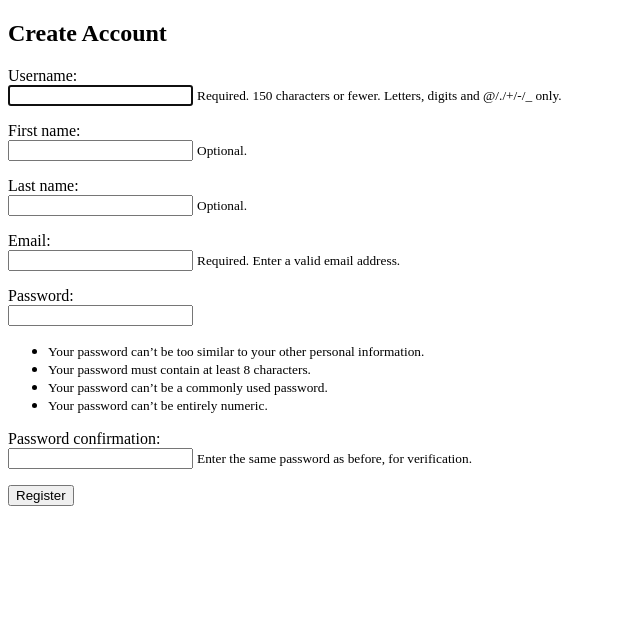
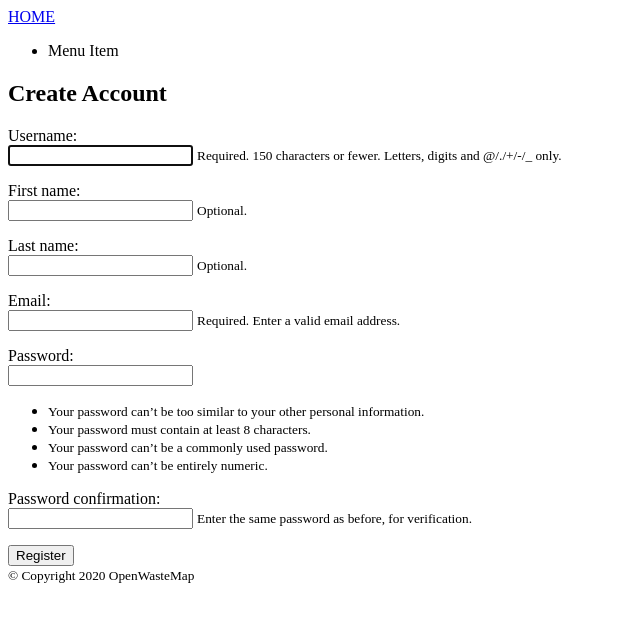
Before and after one commit to benbuc/OpenWasteMap, a Django app: page /accounts/register/ in a window 1280 px wide. Shown: the top 622 px of the page, without its empty margins (0-640 px from the left). Run offline with Django 3.2, Linux system fonts and the light colour scheme.

Commit message:
created more complex template hierarchy for the base layout

```diff
--- a/OpenWasteMap/urls.py
+++ b/OpenWasteMap/urls.py
@@ -18,7 +18,7 @@ from django.contrib import admin
 from django.urls import path, include
 
 urlpatterns = [
-    path('', include('map_viewer.urls')),
+    path('', include('map_viewer.urls'), name='home'),
     url(r'^admin/', admin.site.urls),
     path('accounts/', include('accounts.urls')),
 ]
--- a/templates/base.html
+++ b/templates/base.html
@@ -1,10 +1,22 @@
 <!DOCTYPE html>
-<html>
+<html lang="en">
     <head>
-        <title>OpenWasteMap</title>
+        {% include "includes/head.html" %}
     </head>
 
-    <body>
-    {% block content %}{% endblock content %}
+    {% block bodytag %}<body>{% endblock %}
+
+        {% include "menu.html" %}
+
+        <div class="main-wrap">
+            <div class="main-wrap__content">
+                {% block content %}{% endblock %}
+            </div>
+
+            {% include "footer.html" %}
+        </div>
+
+        {% include "includes/foot.html" %}
+
     </body>
 </html>
--- /dev/null
+++ b/templates/footer.html
@@ -0,0 +1,3 @@
+<footer>
+    <small>&copy; Copyright {% now "Y" %} OpenWasteMap</small>
+</footer>
--- /dev/null
+++ b/templates/includes/head.html
@@ -0,0 +1 @@
+{% include "includes/meta/metatags.html" %}
--- /dev/null
+++ b/templates/includes/meta/metatags.html
@@ -0,0 +1,3 @@
+<meta charset="utf-8" />
+<title>{% block pagetitle %}{% endblock %} - OpenWasteMap</title>
+<meta name="viewport" content="width=device-width, initial-scale=1.0" />
--- /dev/null
+++ b/templates/menu.html
@@ -0,0 +1,11 @@
+<header class="main-header">
+    <div>
+        <a href="{% url 'map_viewer:index' %}">HOME</a>
+
+        <nav class="main-nav">
+            <ul class="main_nav__items">
+                <li>Menu Item</li>
+            </ul>
+        </nav>
+    </div>
+</header>
```
Also changed, not shown: templates/includes/foot.html (added).
